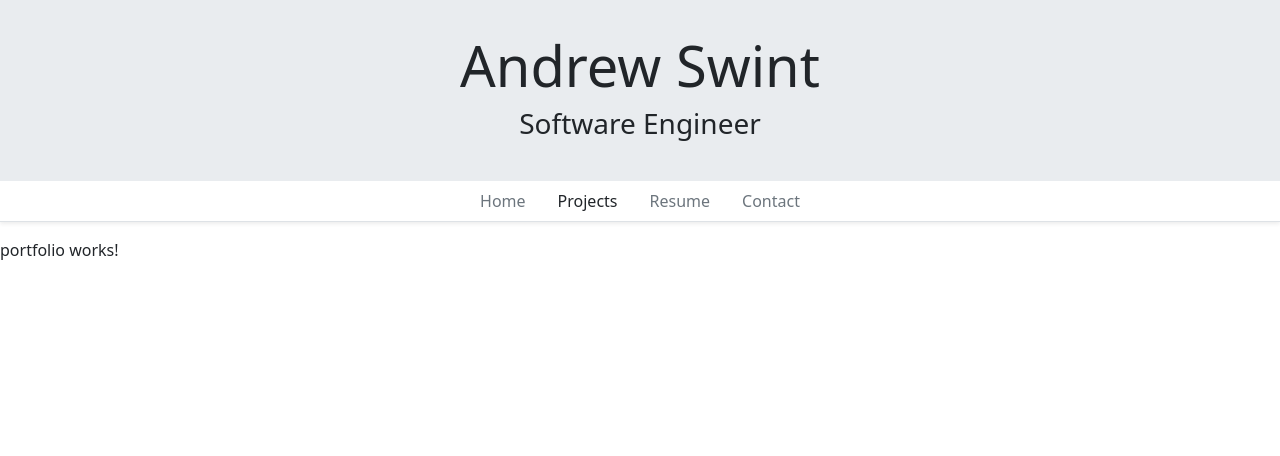
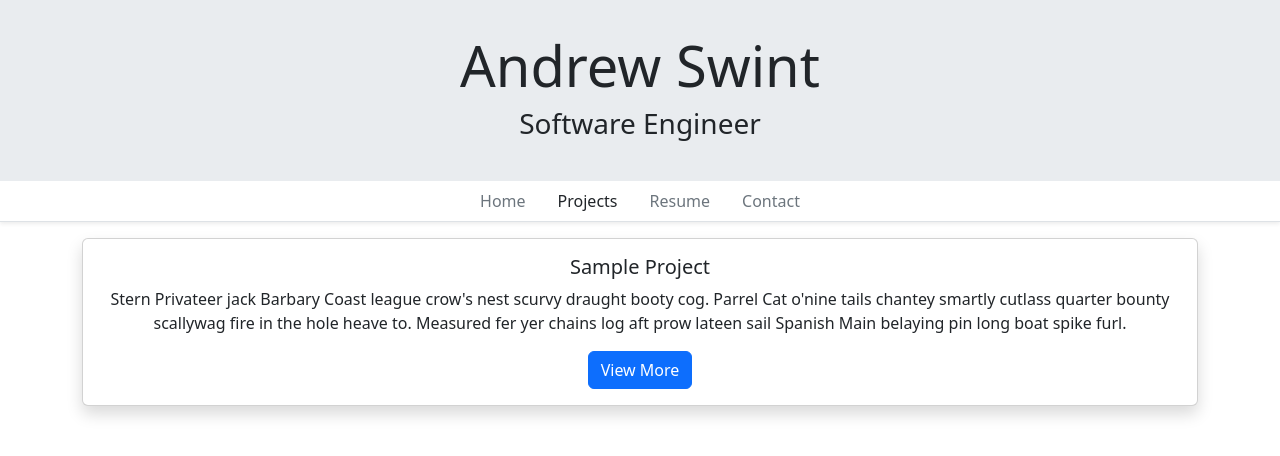
Before and after one commit to andrewswint/portfolioWebsite, an Angular app in the folder AngularPortfolioWebsite/: page /portfolio in a window 1280 px wide. Shown: the top 456 px of the page. Built offline with nearby package versions, Linux system fonts and the light colour scheme.

Commit message:
basic card layout

```diff
--- a/AngularPortfolioWebsite/src/app/portfolio/portfolio.component.html
+++ b/AngularPortfolioWebsite/src/app/portfolio/portfolio.component.html
@@ -1 +1,3 @@
-<p>portfolio works!</p>
+<div class="container">
+  <app-project-card></app-project-card>
+</div>
--- a/AngularPortfolioWebsite/src/app/project-card/project-card.component.html
+++ b/AngularPortfolioWebsite/src/app/project-card/project-card.component.html
@@ -1 +1,12 @@
-<p>project-card works!</p>
+<div class="card shadow text-center">
+  <div class="card-body">
+    <h5 class="cart-title">Sample Project</h5>
+    <p class="card-text">
+      Stern Privateer jack Barbary Coast league crow's nest scurvy draught booty
+      cog. Parrel Cat o'nine tails chantey smartly cutlass quarter bounty
+      scallywag fire in the hole heave to. Measured fer yer chains log aft prow
+      lateen sail Spanish Main belaying pin long boat spike furl.
+    </p>
+    <button class="btn btn-primary">View More</button>
+  </div>
+</div>
```
